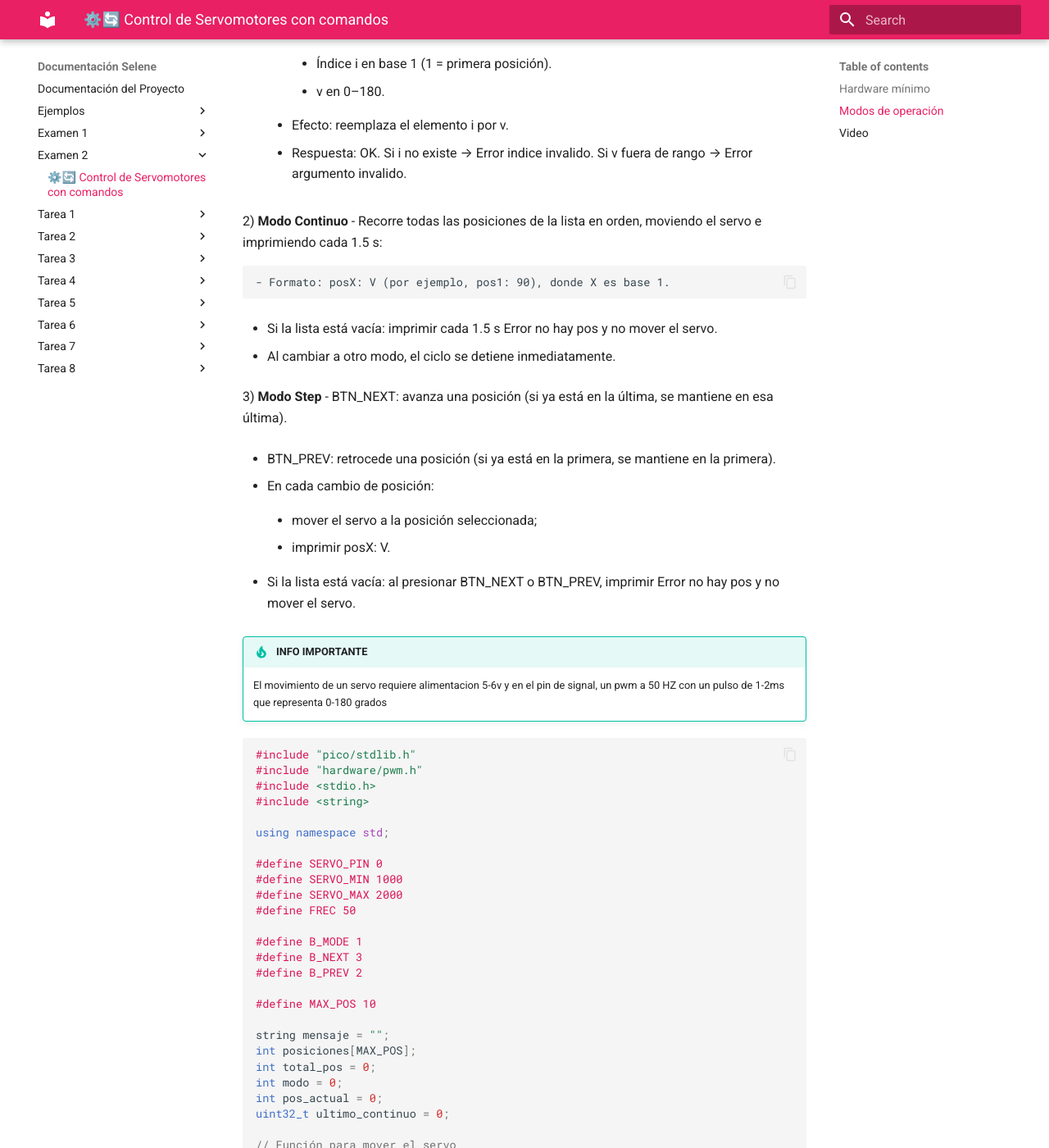
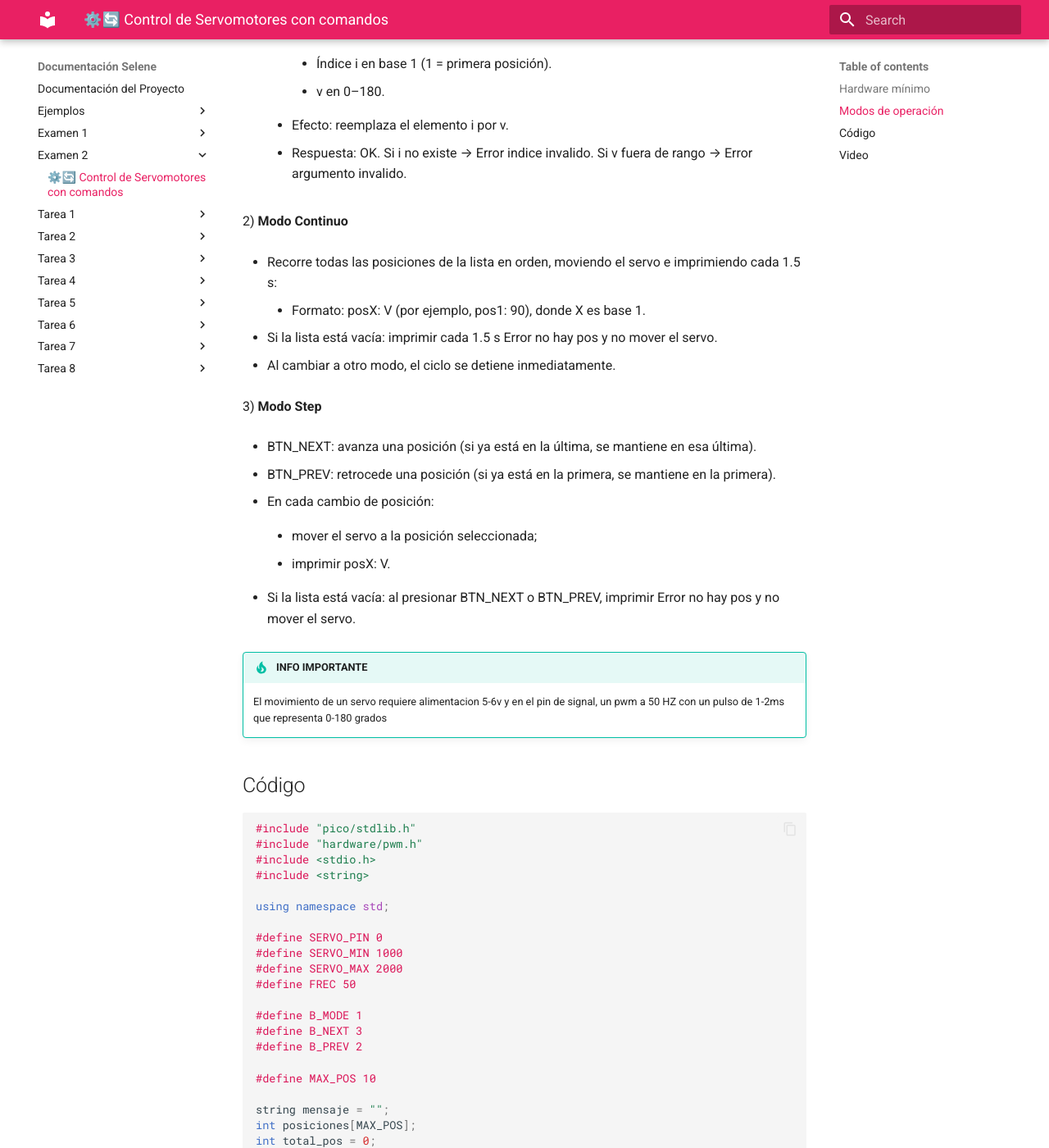
Before and after one commit to selene-ro/Selene_documentation, an MkDocs documentation site: the page built from docs/Examen_2/servomotor.md, in a window 1280 px wide and 1400 px high, scrolled down 1066 px. Shown: the whole window at 82% size. Built offline with MkDocs 1.6.1 and Material for MkDocs 9.7.7, drawn with Linux system fonts in a browser that asks for light colours.

Commit message:
editar  examen 2

````diff
--- a/docs/Examen_2/servomotor.md
+++ b/docs/Examen_2/servomotor.md
@@ -51,6 +51,7 @@ Se recibe texto por USB-serial con los comandos siguientes (se aceptan minúscul
     - Respuesta: OK. Si i no existe → Error indice invalido. Si v fuera de rango → Error argumento invalido.
 
 2) **Modo Continuo**
+
 - Recorre todas las posiciones de la lista en orden, moviendo el servo e imprimiendo cada 1.5 s:
 
     - Formato: posX: V (por ejemplo, pos1: 90), donde X es base 1.
@@ -60,6 +61,7 @@ Se recibe texto por USB-serial con los comandos siguientes (se aceptan minúscul
 - Al cambiar a otro modo, el ciclo se detiene inmediatamente.
 
 3) **Modo Step**
+
 - BTN_NEXT: avanza una posición (si ya está en la última, se mantiene en esa última).
 
 - BTN_PREV: retrocede una posición (si ya está en la primera, se mantiene en la primera).
@@ -75,6 +77,7 @@ Se recibe texto por USB-serial con los comandos siguientes (se aceptan minúscul
 !!! tip "INFO IMPORTANTE"
     El movimiento de un servo requiere alimentacion 5-6v y en el pin de signal, un pwm a 50 HZ con un pulso de 1-2ms que representa 0-180 grados
 
+## Código
 
 ```C++
 #include "pico/stdlib.h"
@@ -248,3 +251,5 @@ int main() {
 
 ```
 ## Video
+
+<iframe width="560" height="315" src="https://www.youtube.com/embed/OEoOnKEzKU0?si=HAzSl6GpfTsAwgLs" title="YouTube video player" frameborder="0" allow="accelerometer; autoplay; clipboard-write; encrypted-media; gyroscope; picture-in-picture; web-share" referrerpolicy="strict-origin-when-cross-origin" allowfullscreen></iframe>
````
